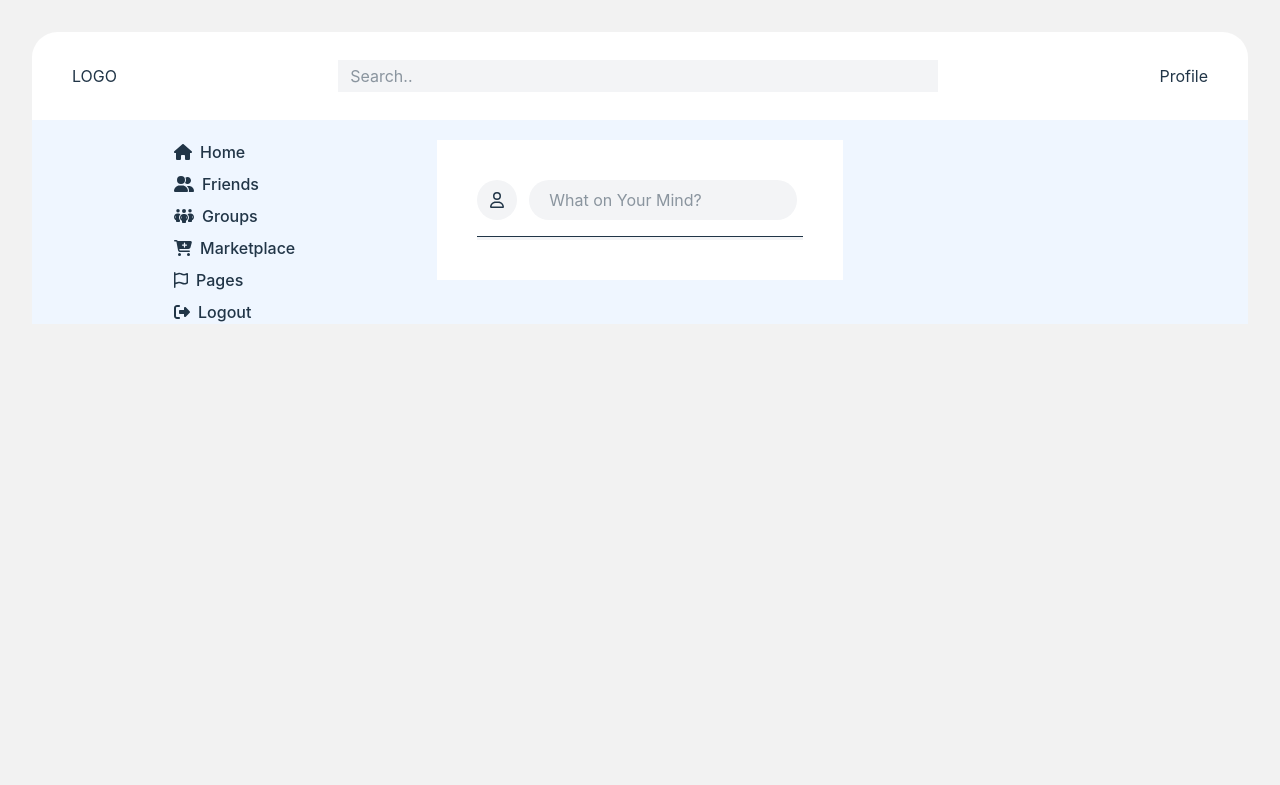
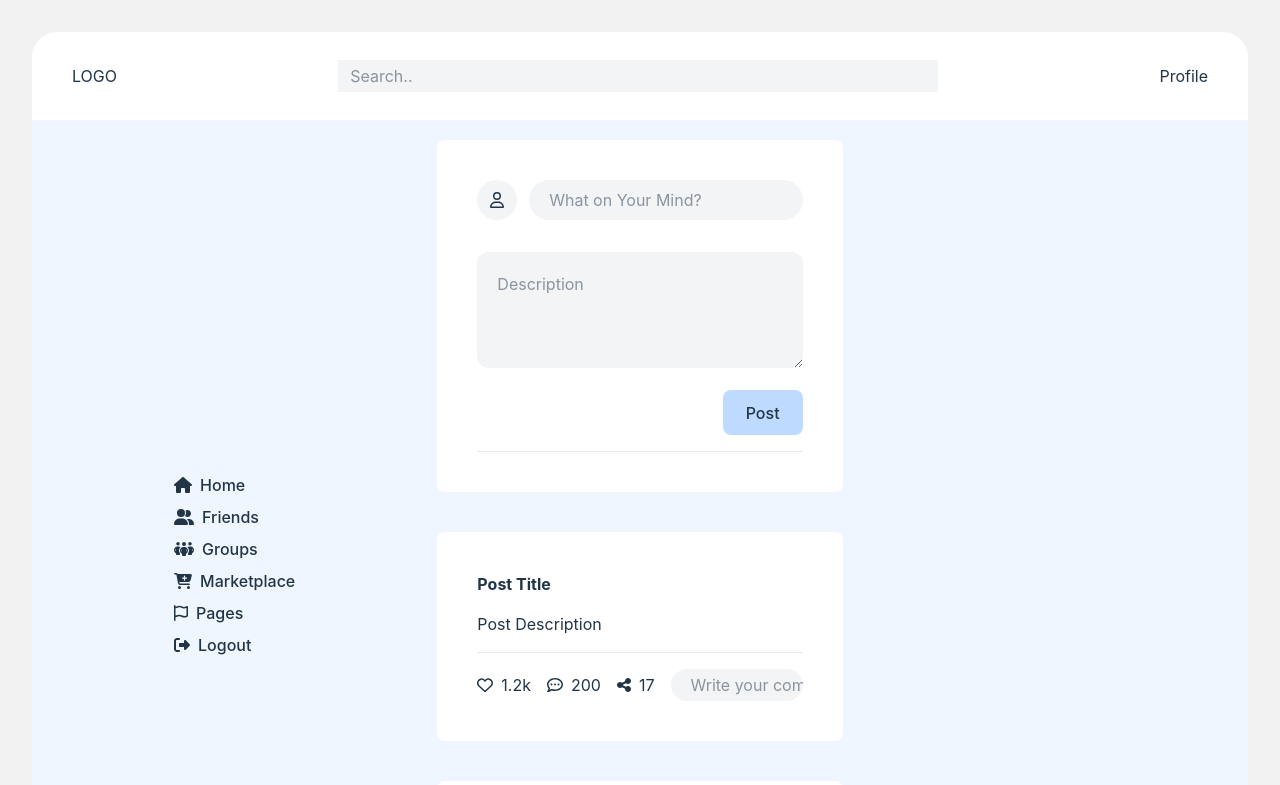
Before and after one commit to hassammd/SocialApp, a React (Vite) app: page /home in a window 1280 px wide. Shown: the top 785 px of the page. Built offline with nearby package versions, Linux system fonts and the light colour scheme; no server answers; sample sign-in values are in the browser's storage.

Commit message:
improve Post UI

```diff
--- a/src/App.css
+++ b/src/App.css
@@ -7,7 +7,7 @@
   margin: 0 auto;
   padding: 2rem;
   text-align: center;
-  height: 100vh;
+  height: 100%;
 
 
 }
--- a/src/Components/AddPost.jsx
+++ b/src/Components/AddPost.jsx
@@ -1,22 +1,81 @@
 import { faUser } from "@fortawesome/free-regular-svg-icons"
 import { FontAwesomeIcon } from "@fortawesome/react-fontawesome"
+import { useState } from "react"
+import PostComponent from "./PostComponent"
 
 const AddPost = () => {
+
+    const [postsTitle, setPostsTitle] = useState("")
+    const [postDescription, setPostDescription] = useState('')
+    const [postValidation, setPostValidation] = useState({})
+    console.log(postValidation)
+    const [post, setPost] = useState([
+        {
+            title: 'Post Title',
+            description: 'Post Description'
+        },
+        {
+            title: 'Second Post',
+            description: "Second Post Description"
+        }
+
+    ])
+
+
+
+    const postHandler = (e) => {
+        e.preventDefault()
+        const err = {}
+        if (postsTitle.trim() === '') {
+            err.title = "Enter post title"
+        } if (postDescription.trim() === '') {
+            err.description = "Enter Post Description"
+        } if (err) {
+            setPostValidation(err)
+        } else {
+            setPostValidation()
+        } if (Object.entries(err).length == 0) {
+
+
+            setPost([{ title: postsTitle, description: postDescription }, ...post])
+            setPostsTitle("");
+            setPostDescription("");
+        }
+
+    }
+
     return (
 
         <>
-            <div className="bg-white flex flex-col gap-4 justify-center p-10 pt-10 pb-10">
-                <div className=" flex justify-left gap-3 ">
-                    <div className="bg-gray-100 flex flex-col items-center justify-center w-10 h-10 rounded-full">
+            <div className="rounded-lg bg-white flex flex-col gap-4 justify-center p-10 pt-10 pb-10">
+                <form className="flex flex-col gap-4" action="" onSubmit={postHandler}>
 
-                        <FontAwesomeIcon icon={faUser} />
+                    <div className=" flex justify-left gap-3 ">
+                        <div className="bg-gray-100 flex flex-col items-center justify-center w-12 h-10 rounded-full">
+
+                            <FontAwesomeIcon icon={faUser} />
+                        </div>
+                        <input type="text" value={postsTitle} className="w-full bg-gray-100 rounded-full pl-5 focus:outline-0" placeholder="What on Your Mind?" onChange={(e) => setPostsTitle(e.target.value)} />
                     </div>
-                    <input type="text" className="bg-gray-100 rounded-full pl-5" placeholder="What on Your Mind?" />
+                    <p className="text-red-400 text-sm text-left">{postValidation.title}</p>
+                    <div>
+                        <textarea className="w-full bg-gray-100 rounded-xl pl-5 pt-5 focus:outline-0" value={postDescription} placeholder="Description" rows={4} name="" id="" onChange={(e) => setPostDescription(e.target.value)}></textarea>
+                        <p className="text-red-400 text-sm text-left">{postValidation.description}</p>
 
-                </div>
-                <hr className="bg-gray-100 h-1" />
+                    </div>
+                    <div className="flex justify-end ">
+
+                        <button type="submit" className="w-20 bg-blue-200">Post</button>
+                    </div>
+                </form>
+                <hr class="h-px  bg-gray-200 border-0 dark:bg-gray-700" />
 
             </div>
+            {
+                post.map((items) => {
+                    return <PostComponent title={items.title} description={items.description} />
+                })
+            }
 
         </>
     )
--- /dev/null
+++ b/src/Components/PostComponent.jsx
@@ -0,0 +1,29 @@
+import { faCommentDots, faHeart } from "@fortawesome/free-regular-svg-icons"
+import { faShareNodes } from "@fortawesome/free-solid-svg-icons"
+import { FontAwesomeIcon } from "@fortawesome/react-fontawesome"
+
+const PostComponent = ({ title, description }) => {
+    return (
+        <>
+
+
+            <div className="rounded-lg flex flex-col gap-4 justify-center text-left p-10 pt-10 pb-10 mt-10 bg-white">
+                <h2 className="font-bold">{title}</h2>
+                <p>{description}</p>
+                <hr class="h-px  bg-gray-200 border-0 dark:bg-gray-700" />
+                <div className="flex gap-4 items-center">
+
+                    <div className="flex gap-4 items-center">
+
+                        <p className="cursor-pointer flex gap-2 items-center"><FontAwesomeIcon icon={faHeart} /> 1.2k</p>
+                        <p className="cursor-pointer flex gap-2 items-center"><FontAwesomeIcon icon={faCommentDots} /> 200</p>
+                        <p className="cursor-pointer flex gap-2 items-center"><FontAwesomeIcon icon={faShareNodes} /> 17</p>
+                    </div>
+                    <input className="w-full h-8 bg-gray-100 rounded-full pl-5 focus:outline-0" type="text" placeholder="Write your comment" />
+                </div>
+            </div>
+
+        </>
+    )
+}
+export default PostComponent
--- a/src/Components/Profile.jsx
+++ b/src/Components/Profile.jsx
@@ -10,11 +10,11 @@ const Profile = () => {
 
 
     const profileImageUploadHandler = async (file) => {
-
+        if (!file) return;
         try {
-            const storege = getStorage()
+            const storage = getStorage()
             //set image reference
-            const imageRef = filestoregeRef(storege, `profileImages/${auth.currentUser.uid}`)
+            const imageRef = filestoregeRef(storage, `profileImages/${auth.currentUser.uid}`)
             //uploading image
             await uploadBytes(imageRef, file)
             //download image url
@@ -77,12 +77,12 @@ const Profile = () => {
                     <h2>User Profile</h2>
 
                 </div>
-                <div className="flex flex-col items-start pl-20 -mt-16 relative">
-                    <input onChange={(e) => profileImageUploadHandler(e.target.files[0])} type="file" accept="image/*" />
+                <div className="flex flex-col items-start pl-20 -mt-16 mb-15 pb-10 relative">
                     <div className="border border-gray-300 rounded-full bg-gray-100 h-30 w-30  flex justify-center items-center">
                         <span><img src={profileData.imageUrl} alt="" /></span>
                         {/* <button type="file"></button> */}
                     </div>
+                    <input onChange={(e) => profileImageUploadHandler(e.target.files[0])} type="file" accept="image/*" />
 
                     <div className="flex flex-col items-start">
                         <h2 className="font-bold">{profileData.name}</h2>
@@ -108,6 +108,7 @@ const Profile = () => {
 
                 </div>
             </div>
+            <div className="w-2/5 m-auto rounded-sm"><AddPost /></div>
 
 
 
--- a/src/Components/SignUp.jsx
+++ b/src/Components/SignUp.jsx
@@ -99,7 +99,8 @@ const SignUp = () => {
                     name: name,
                     bio: 'A rendom user from rendom place',
                     followers: 0,
-                    following: 0
+                    following: 0,
+                    tweets: {}
                 })
                 //save the data to database
 
--- a/src/index.css
+++ b/src/index.css
@@ -39,7 +39,6 @@ button {
   font-size: 1em;
   font-weight: 500;
   font-family: inherit;
-  background-color: #1a1a1a;
   cursor: pointer;
   transition: border-color 0.25s;
 }
@@ -59,7 +58,5 @@ button:focus-visible {
   a:hover {
     color: #747bff;
   }
-  button {
-    background-color: #f9f9f9;
-  }
+
 }
```
